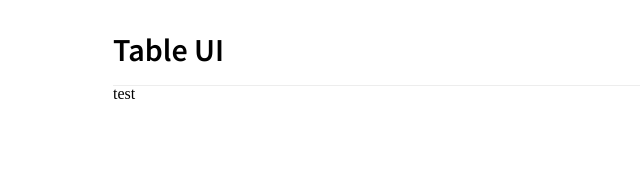
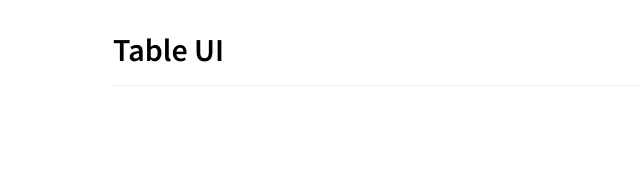
Before and after one commit to StewieButthurt/table-ui, a Vue app: page / in a window 1280 px wide. Shown: the top 175 px of the page, without its empty margins (0-640 px from the left). Built offline with nearby package versions, Linux system fonts and the light colour scheme.

Commit message:
Добавление контейнера будущей таблицы

```diff
--- a/src/App.vue
+++ b/src/App.vue
@@ -1,20 +1,13 @@
 <template>
   <div id="app">
-    <div class="container">
-      <div class="title">
-        Table UI
-      </div>
-      <div class="border">
-        <app-table-components />
-      </div>
-    </div>
+      <app-table-components />
   </div>
 
 </template>
 
 <script>
 
-const AppTableComponents = () => import('./components/Table/index.vue')
+const AppTableComponents = () => import('./components/Table-Components/index.vue')
 export default {
   name: 'app',
   data () {
@@ -36,21 +29,4 @@ export default {
     width: 100%
     display: flex
 
-  .container
-    min-width: 1366px
-    min-height: 600px
-    margin: 0 auto
-    padding-top: 32px
-    padding-left: 113px
-    padding-right: 113px
-
-  .title
-    font-size: 32px
-    font-family: 'Source Sans Pro SemiBold', sans-serif;
-
-  .border
-    height: 1px
-    background-color: #EDEDED
-    margin-top: 16px
-
 </style>
--- /dev/null
+++ b/src/components/Table-Components/index.vue
@@ -0,0 +1,44 @@
+<template>
+    <div class="container">
+
+        <div class="title">
+            Table UI
+        </div>
+
+        <div class="border" />
+
+        <!-- <app-filters /> -->
+
+
+    </div>
+</template>
+
+<script>
+    // const AppFilters = () => import('./filters/index.vue')
+    export default {
+        // components: {
+        //     AppFilters
+        // }
+    }
+</script>
+
+<style lang="sass">
+
+    .container
+        min-width: 1366px
+        min-height: 600px
+        margin: 0 auto
+        padding-top: 32px
+        padding-left: 113px
+        padding-right: 113px
+
+    .title
+        font-size: 32px
+        font-family: 'Source Sans Pro SemiBold', sans-serif
+
+    .border
+        height: 1px
+        background-color: #EDEDED
+        margin-top: 16px
+
+</style>
--- a/src/components/Table/index.vue
+++ /dev/null
@@ -1,17 +0,0 @@
-<template>
-    <div>
-        test
-    </div>
-</template>
-
-<script>
-    export default {
-        mounted() {
-            console.log('hi')
-        }
-    }
-</script>
-
-<style lang="sass">
-
-</style>
```
